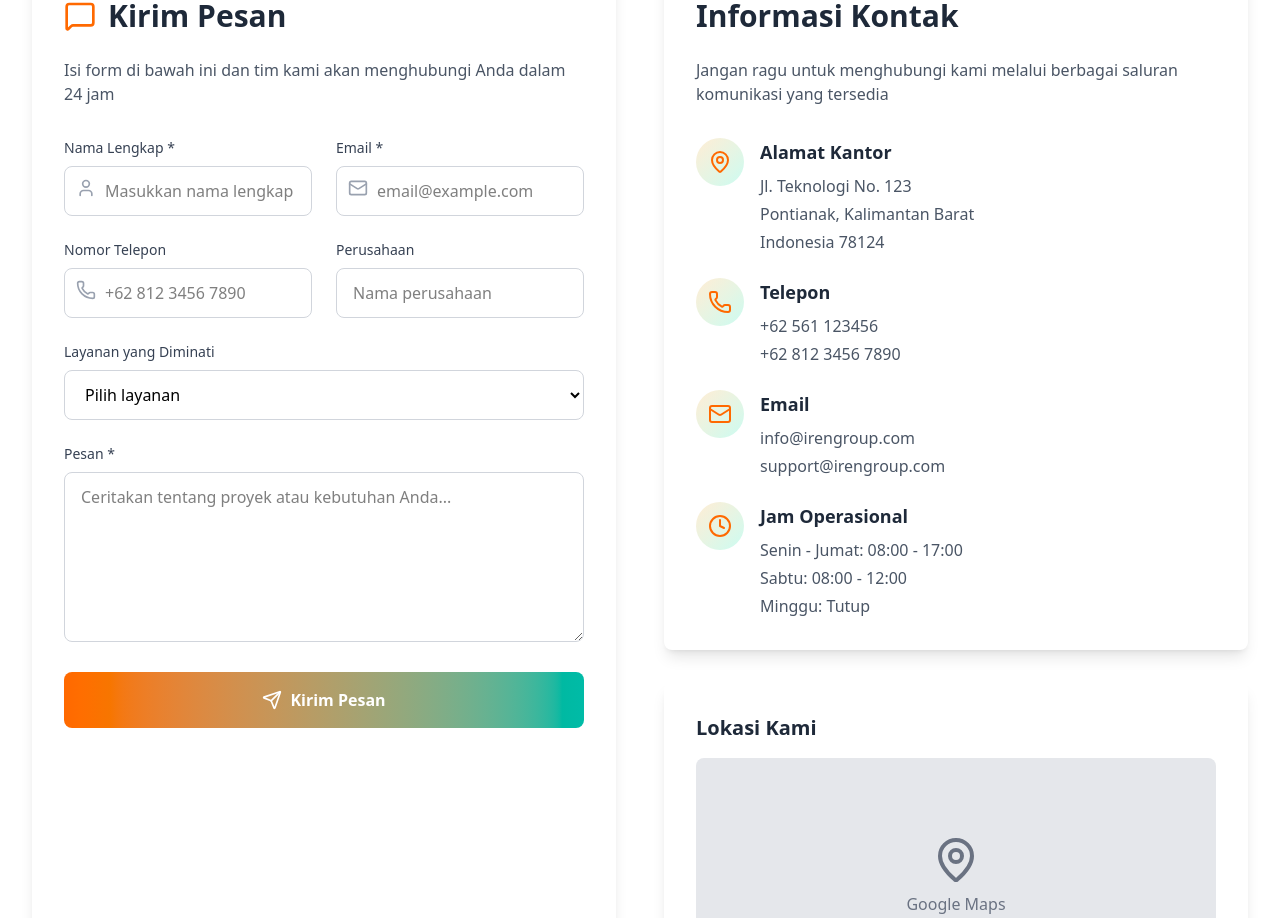
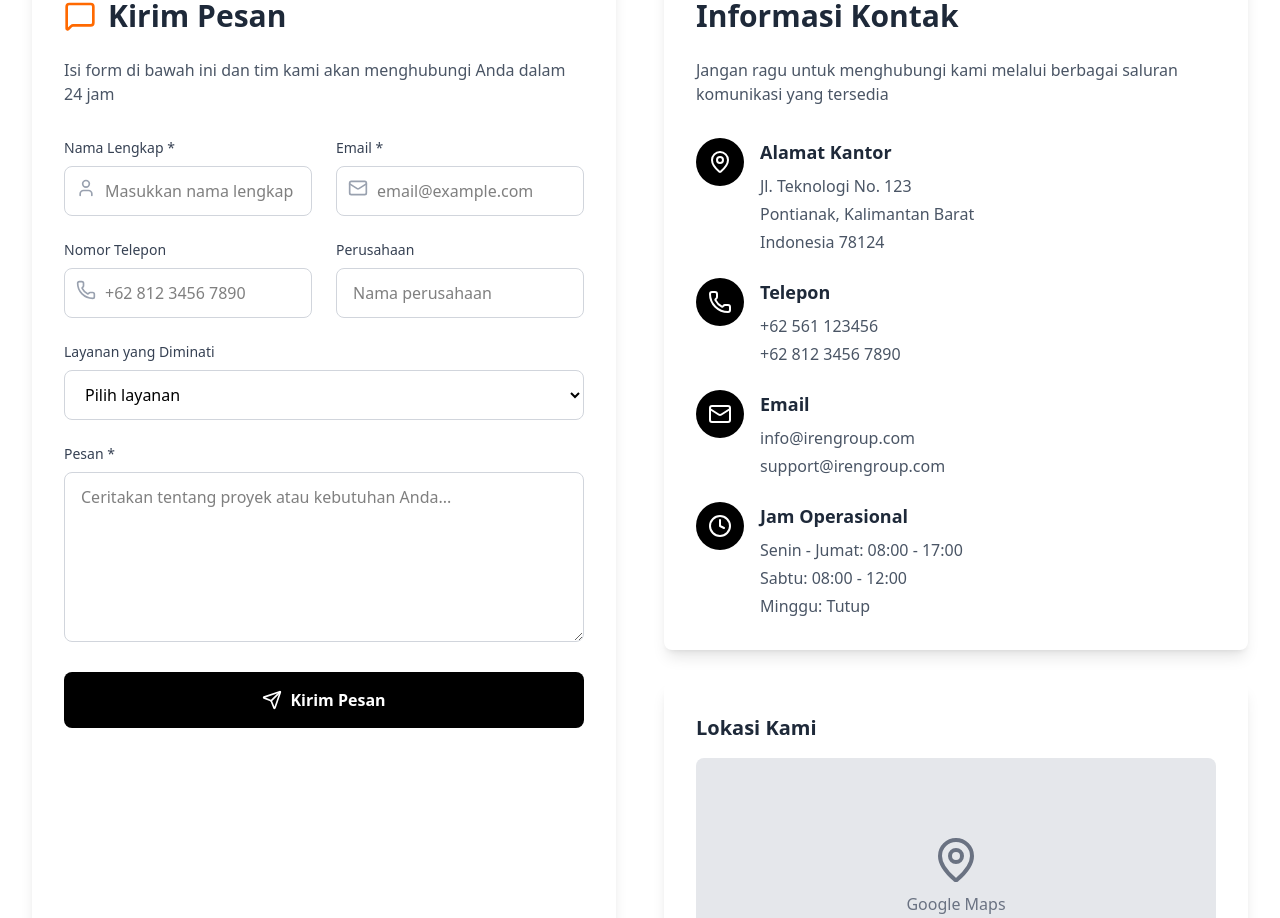
Before and after one commit to Adibayuluthfiansyah/PT_IREN, a Next.js app: page /kontak in a window 1280 px wide. Shown: the part 586-1504 px from the top of the page. Built offline with nearby package versions, Linux system fonts and the light colour scheme.

Commit message:
custom kontak page

```diff
--- a/src/app/kontak/page.tsx
+++ b/src/app/kontak/page.tsx
@@ -225,7 +225,7 @@ const KontakPage = () => {
 
                 <button
                   type="submit"
-                  className="w-full bg-gradient-to-r from-orange-500 to-teal-500 text-white px-8 py-4 rounded-lg hover:from-orange-600 hover:to-teal-600 transition-all duration-300 font-bold flex items-center justify-center"
+                  className="w-full bg-black text-white px-8 py-4 rounded-lg hover:bg-orange-600 cursor-pointer transition-all duration-300 font-bold flex items-center justify-center"
                 >
                   <Send className="w-5 h-5 mr-2" />
                   Kirim Pesan
@@ -244,8 +244,8 @@ const KontakPage = () => {
                 <div className="space-y-6">
                   {contactInfo.map((info, index) => (
                     <div key={index} className="flex items-start space-x-4">
-                      <div className="flex items-center justify-center w-12 h-12 bg-gradient-to-br from-orange-100 to-teal-100 rounded-full">
-                        <div className="text-orange-500">
+                      <div className="flex items-center justify-center w-12 h-12 bg-black rounded-full">
+                        <div className="text-white">
                           {info.icon}
                         </div>
                       </div>
```
